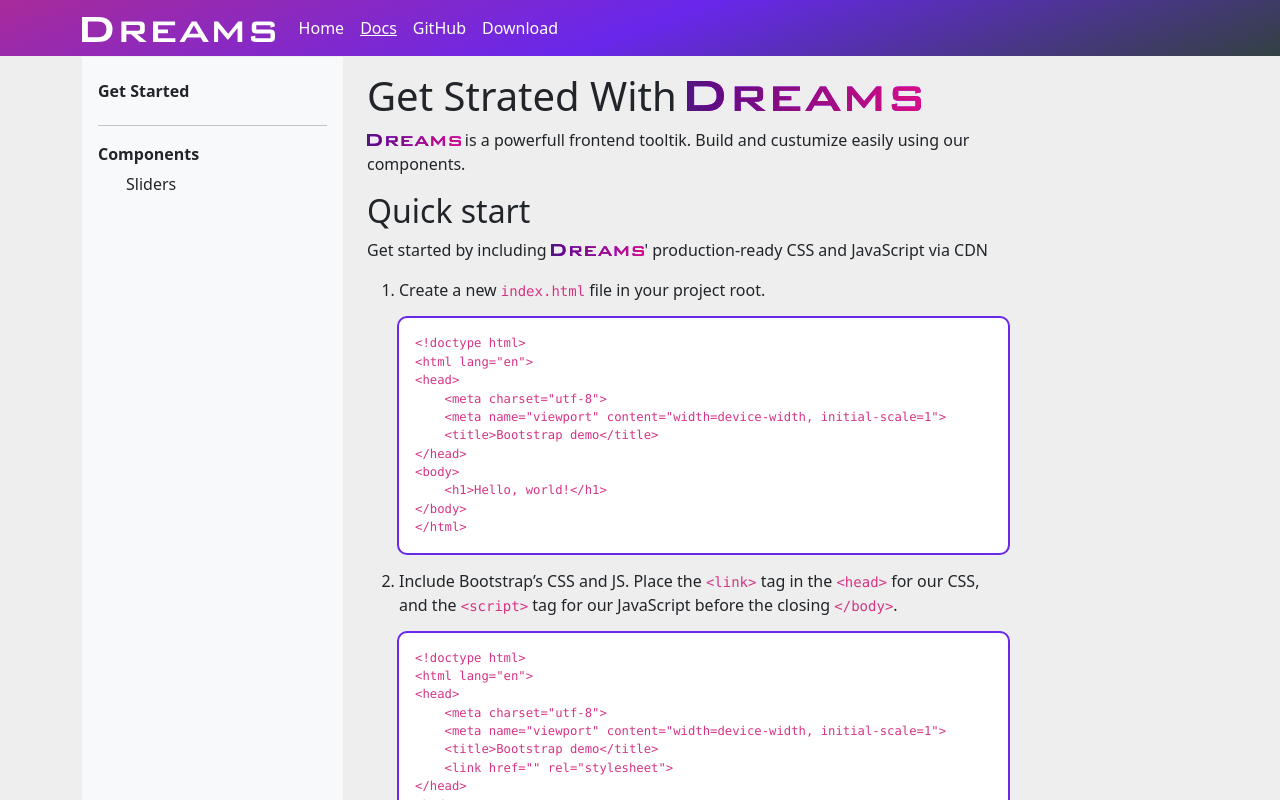
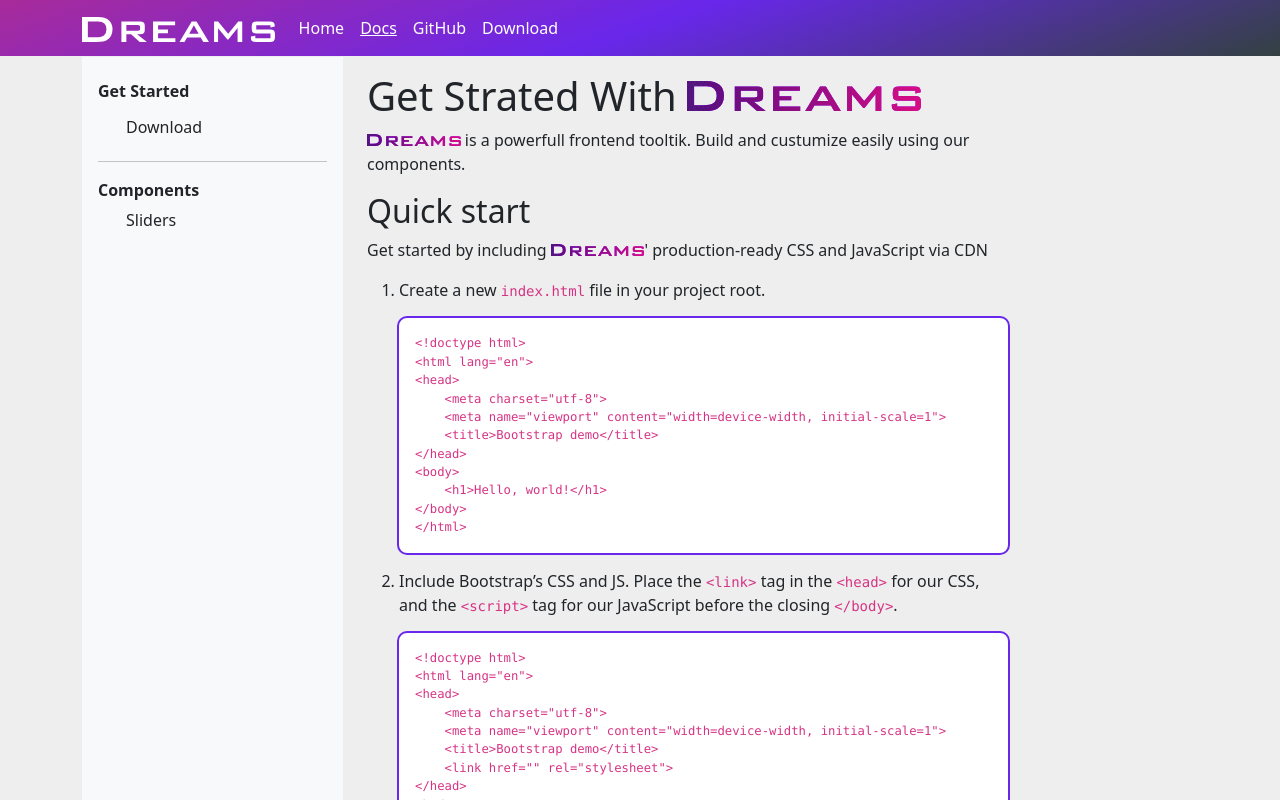
Before and after one commit to MohammedAdel224/dreams, an Angular app: page /docs/get-started in a window 1280 px wide. Shown: the top 800 px of the page. Built offline with nearby package versions, Linux system fonts and the light colour scheme.

Commit message:
add navigation to download component

```diff
--- a/src/app/docs/sidebar/sidebar.component.html
+++ b/src/app/docs/sidebar/sidebar.component.html
@@ -10,6 +10,12 @@
                 routerLink="get-started"
                 routerLinkActive="active"
                 aria-current="page">Get Started</a>
+            <a  class="btn d-block ms-3 text-start"
+            data-bs-dismiss="offcanvas"
+            routerLink="get-started/download"
+            routerLinkActive="active"
+            aria-current="page">Download</a>
+
 
             <hr>
 
```
